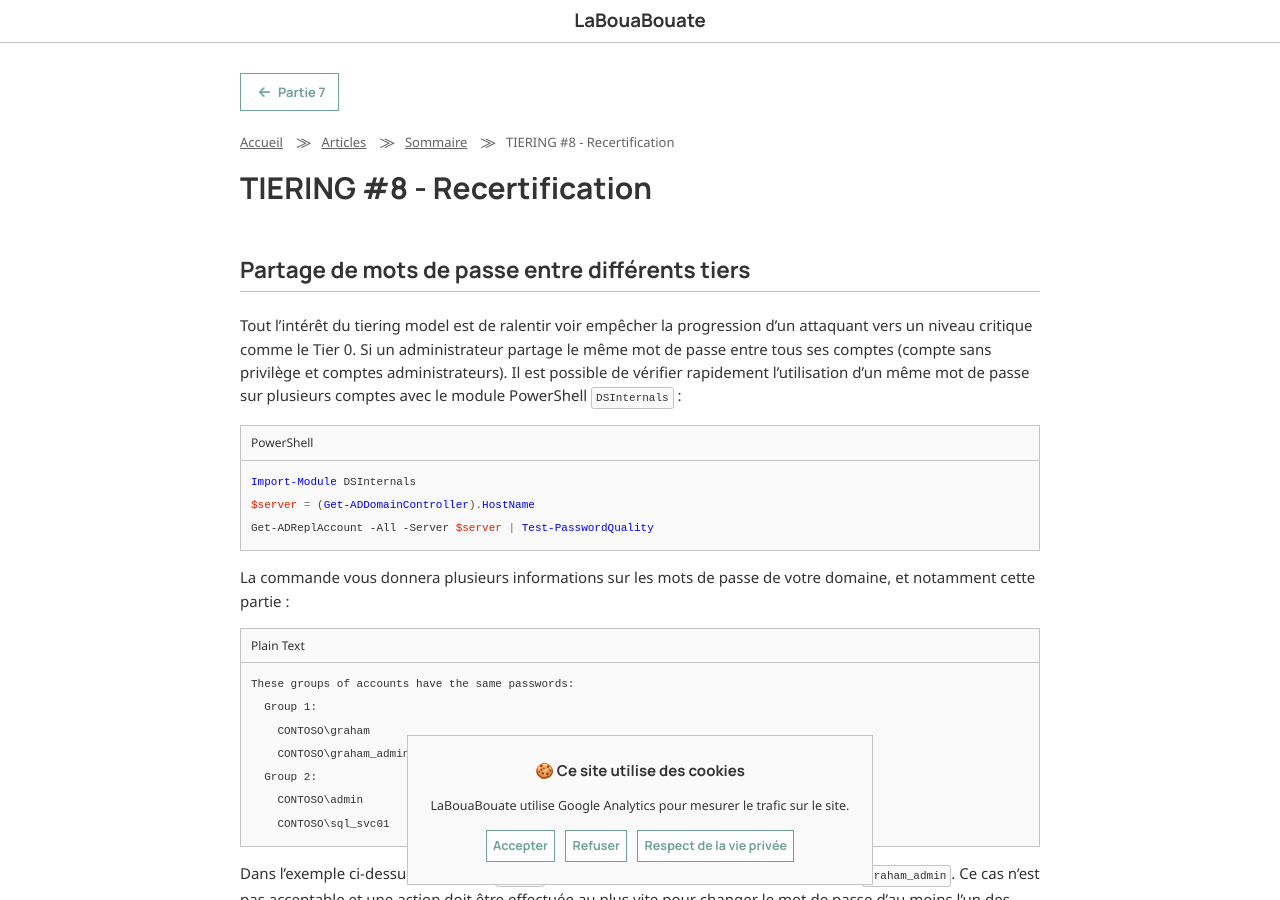
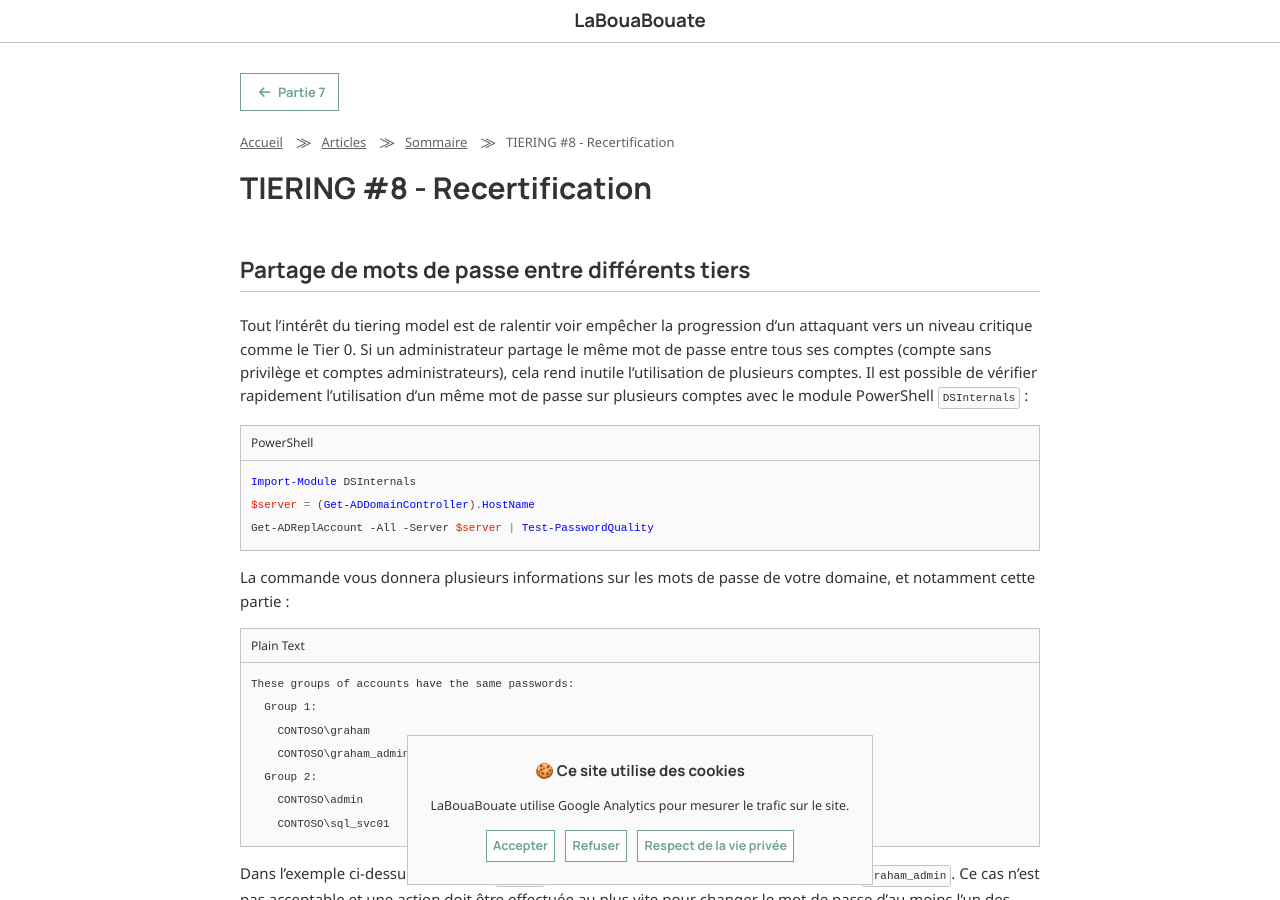
Before and after one commit to leobouard/leobouard.github.io, a Jekyll site: the page built from _posts/2024-11-01-tiering-model-008.md, in a window 1280 px wide and 900 px high. Built offline with Jekyll 4.4.1, drawn with Linux system fonts in a browser that asks for light colours; nearby versions of some CDN libraries; some web fonts are replaced.

Commit message:
Update 2024-11-01-tiering-model-008.md

````diff
--- a/_posts/2024-11-01-tiering-model-008.md
+++ b/_posts/2024-11-01-tiering-model-008.md
@@ -9,7 +9,7 @@ prevLink:
 
 ## Partage de mots de passe entre différents tiers
 
-Tout l'intérêt du tiering model est de ralentir voir empêcher la progression d'un attaquant vers un niveau critique comme le Tier 0. Si un administrateur partage le même mot de passe entre tous ses comptes (compte sans privilège et comptes administrateurs). Il est possible de vérifier rapidement l'utilisation d'un même mot de passe sur plusieurs comptes avec le module PowerShell `DSInternals` :
+Tout l'intérêt du tiering model est de ralentir voir empêcher la progression d'un attaquant vers un niveau critique comme le Tier 0. Si un administrateur partage le même mot de passe entre tous ses comptes (compte sans privilège et comptes administrateurs), cela rend inutile l'utilisation de plusieurs comptes. Il est possible de vérifier rapidement l'utilisation d'un même mot de passe sur plusieurs comptes avec le module PowerShell `DSInternals` :
 
 ```powershell
 Import-Module DSInternals
````
